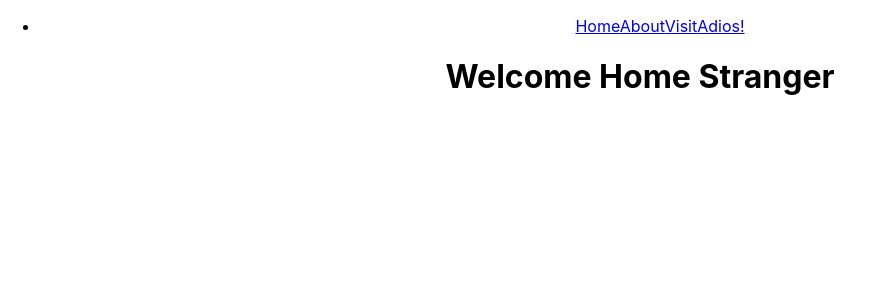
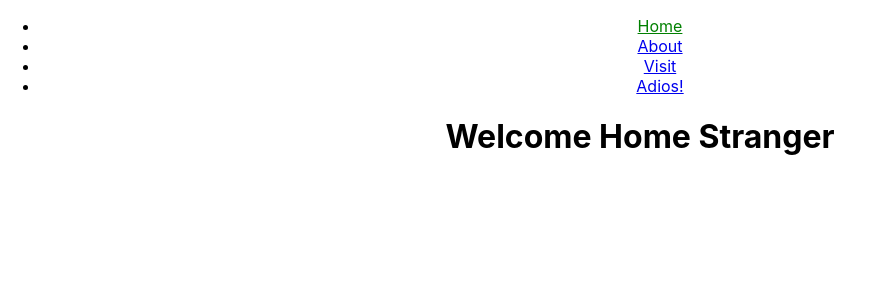
Before and after one commit to Jane-Wandia/Simple-Router-app, a React (Create React App) app: page / in a window 1280 px wide. Shown: the top 300 px of the page, without its empty margins (0-874 px from the left). Built offline with nearby package versions, Linux system fonts and the light colour scheme.

Commit message:
created navlinks for my Uls

```diff
--- a/src/App.js
+++ b/src/App.js
@@ -14,10 +14,24 @@ class App extends Component  {
     <div className="App">
       <ul>
         <li>
-      <Link to="/">Home</Link>
-      <Link to="/">About</Link>
-      <Link to="/">Visit</Link>
-      <Link to="/">Adios!</Link>
+      <NavLink to="/" activeStyle={
+        {color:'green'}
+      }>Home</NavLink>
+      </li>
+      <li>
+      <NavLink to="/about"activeStyle={
+        {color:'green'}
+      }>About</NavLink>
+      </li>
+      <li>
+      <NavLink to="/visit"activeStyle={
+        {color:'green'}
+      }>Visit</NavLink>
+      </li>
+      <li>
+      <NavLink to="/adios!"activeStyle={
+        {color:'green'}
+      }>Adios!</NavLink>
       </li>
   </ul>
 <Route path="/" exact strict render={
```
